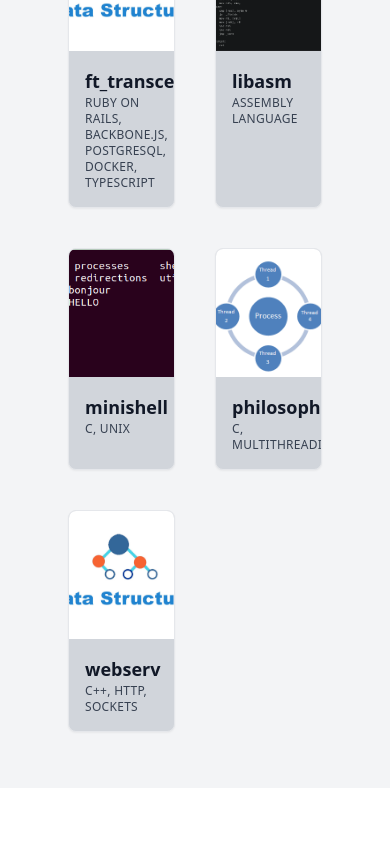
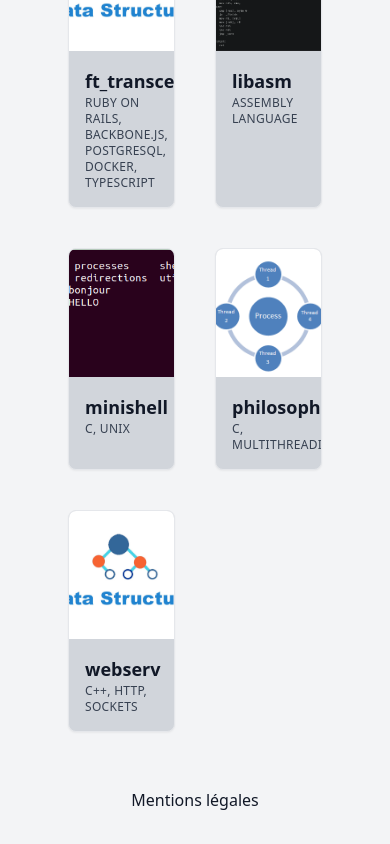
Before and after one commit to adblanc/adrienblanc.com, a Next.js app: page / in a window 390 px wide. Shown: the part 1384-2228 px from the top of the page. Before the commit the page ends 2172 px from the top, so only its background shows below. Built offline with nearby package versions, Linux system fonts and the light colour scheme; what @tailwindcss/typography would draw is missing.

Commit message:
feat(legal): update legal wiht vercel phone number

```diff
--- a/src/pages/index.tsx
+++ b/src/pages/index.tsx
@@ -7,6 +7,7 @@ import { useState } from "react";
 import ProjectFilters from "../components/ProjetFilters";
 import { NextSeo } from "next-seo";
 import AdrienBlanc from "../components/AdrienBlanc";
+import Link from "next/link";
 
 interface Props {
   allProjects: IProject[];
@@ -42,6 +43,11 @@ const Index: React.FC<Props> = ({ allProjects }) => {
         <ProjectFilters {...{ filterProjects, filter }} />
         <ProjectsList {...{ projects }} />
       </section>
+      <section className="w-full flex justify-center items-center">
+        <Link href="/legal">
+        <a className="hover:underline text-center">Mentions légales</a>
+        </Link>
+      </section>
     </>
   );
 };
--- a/src/pages/legal.tsx
+++ b/src/pages/legal.tsx
@@ -22,7 +22,7 @@ const LegalPage = () => {
 
 
 				<p>
-			Ce site est hébergé par la société <span className="font-semibold">Vercel Inc.</span>, située 340 S Lemon Ave #4133 Walnut, CA 91789, et joignable via <a className="hover:underline font-semibold" href="mailto:privacy@vercel.com">privacy@vercel.com</a>
+					Ce site est hébergé par la société <span className="font-semibold">Vercel Inc.</span>, située 340 S Lemon Ave #4133 Walnut, CA 91789, et joignable au (559) 288-7060
 				</p>
 		</>
 	)
```
